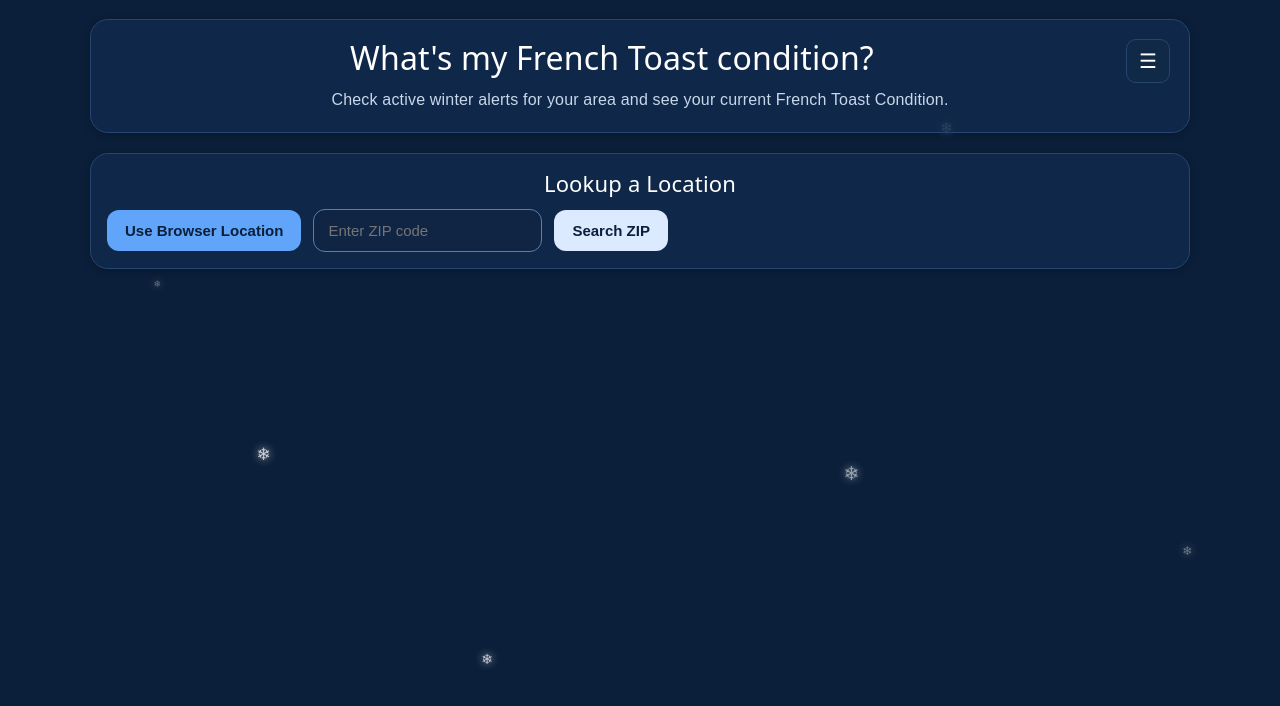
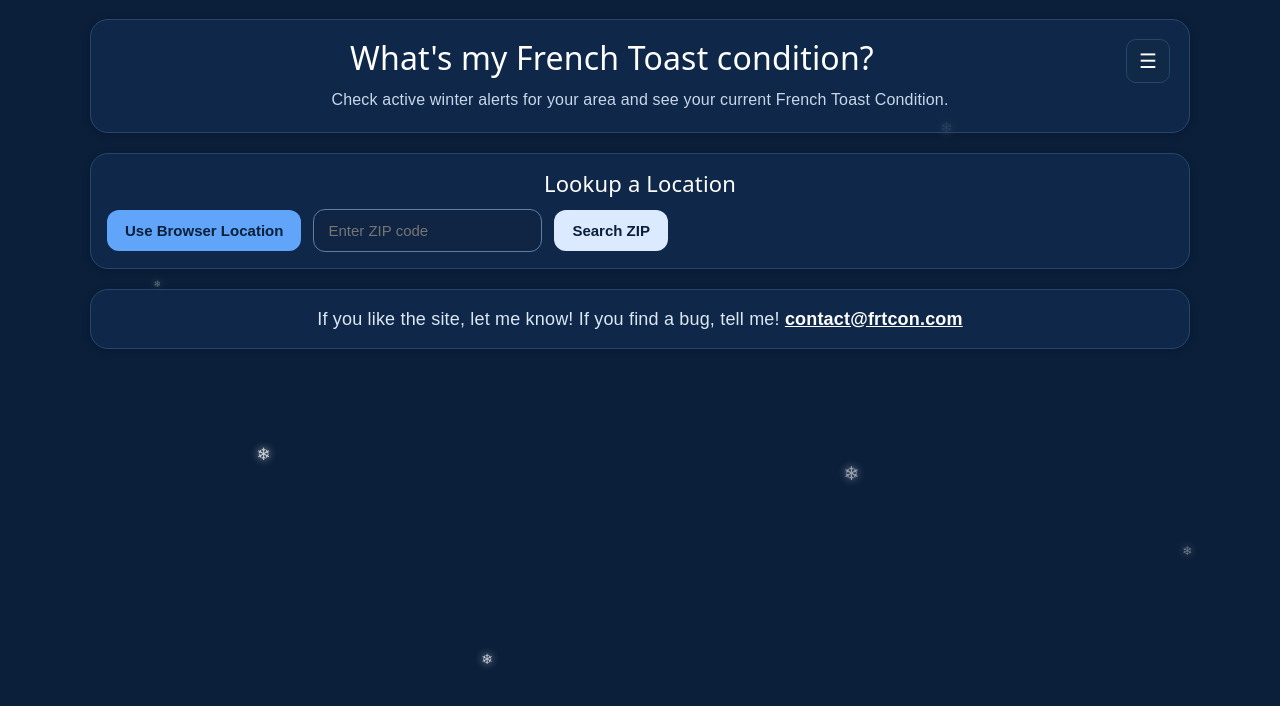
Before and after one commit to IoldanachLugh/frtcon_weather_alert_app, a React (Vite) app: page / in a window 1280 px wide. Shown: the top 706 px of the page. Built offline with nearby package versions, Linux system fonts and the light colour scheme.

Commit message:
add a contact email

```diff
--- a/src/App.jsx
+++ b/src/App.jsx
@@ -829,6 +829,15 @@ export default function App() {
             </div>
           </div>
         ) : null}
+
+        {/* Always shown, so it sits at the bottom of the page whether or
+            not a lookup has run. */}
+        <div className="card contact-card">
+          <p className="body-text">
+            If you like the site, let me know! If you find a bug, tell me!{" "}
+            <a href="mailto:contact@frtcon.com">contact@frtcon.com</a>
+          </p>
+        </div>
       </div>
     </div>
 
--- a/src/styles.css
+++ b/src/styles.css
@@ -733,6 +733,20 @@ div[role="dialog"] {
   font-size: 14px;
 }
 
+.contact-card {
+  margin-top: 20px;
+  text-align: center;
+}
+
+.contact-card .body-text {
+  margin: 0;
+}
+
+.contact-card a {
+  color: #ffffff;
+  font-weight: bold;
+}
+
 /* ==========================================================================
    Modals (recipe modal + iOS install-help modal)
    ========================================================================== */
```
Also changed, not shown: 2 other files (tests, documents, lock files or other folders).
